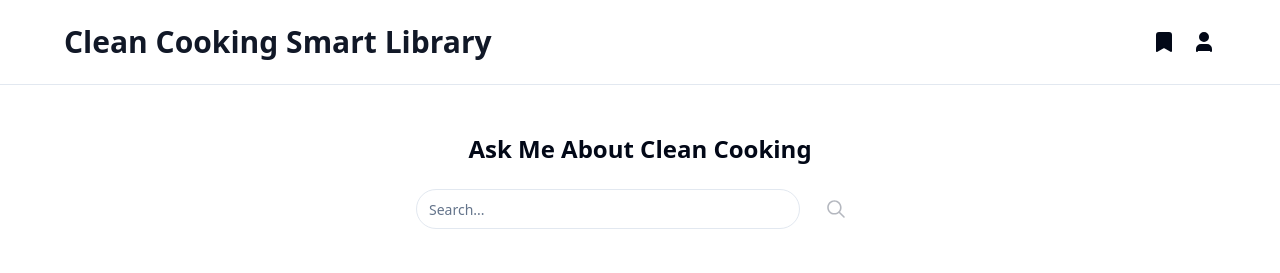
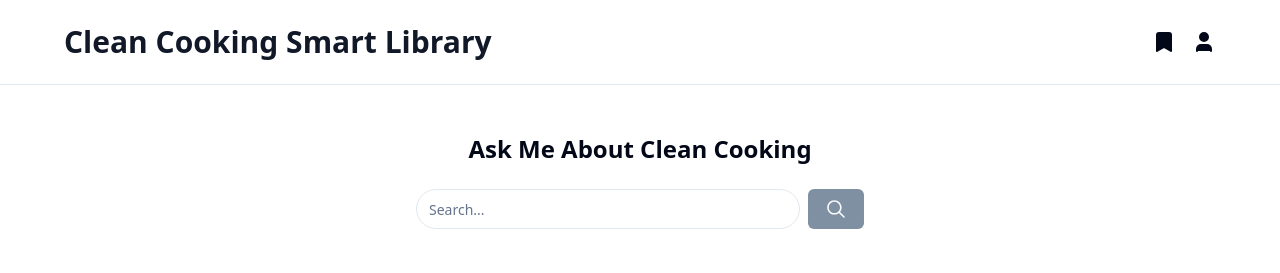
Before and after one commit to Clean-Cooking-Alliance/smart-library, a React (Vite) app in the folder frontend/: page / in a window 1280 px wide. Shown: the top 273 px of the page. Built offline with nearby package versions, Linux system fonts and the light colour scheme.

Commit message:
small formatting fix for search button

```diff
--- a/frontend/src/components/search/SearchBar.tsx
+++ b/frontend/src/components/search/SearchBar.tsx
@@ -29,8 +29,8 @@ export const SearchBar: React.FC<SearchBarProps> = ({ onSearch, isLoading }) =>
         placeholder="Search..."
         className="flex-1"
       />
-      <Button type="submit" className="bg-white hover:bg-white" disabled={isLoading}>
-      <MagnifyingGlassIcon className="w-6 h-6 text-gray-500" />
+      <Button type="submit" disabled={isLoading} className="bg-[#042449] hover:bg-[#568d43]">
+      <MagnifyingGlassIcon className="w-6 h-6 text-white-500" />
       </Button>
     </form>
   );
```
